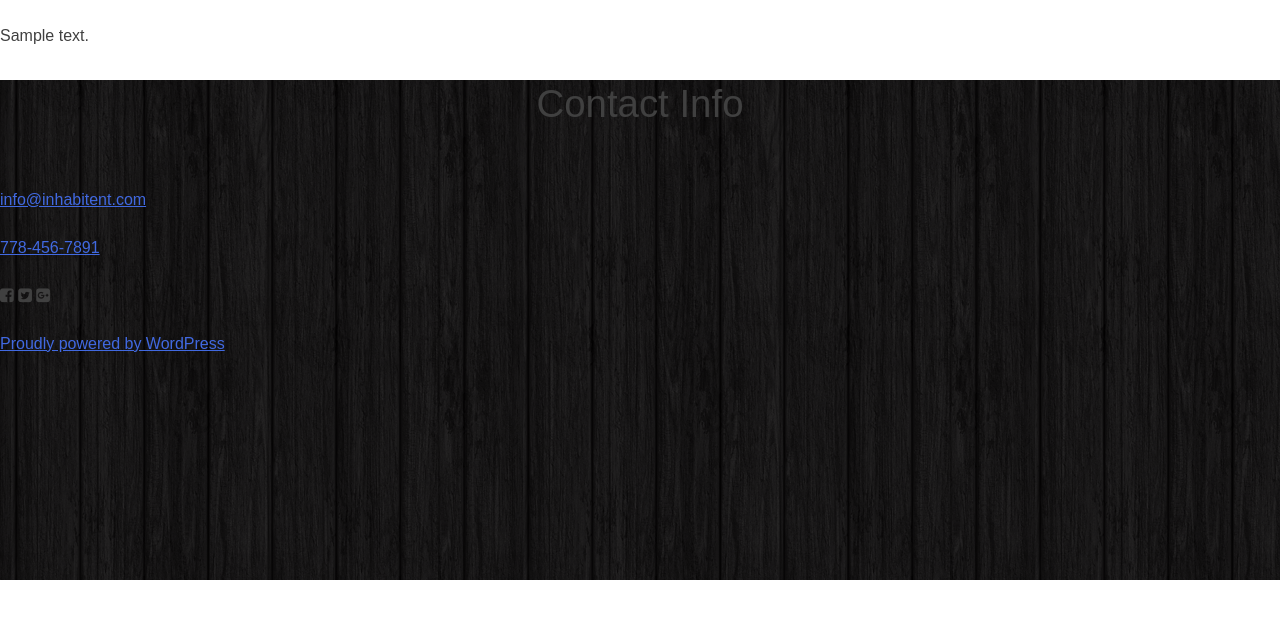
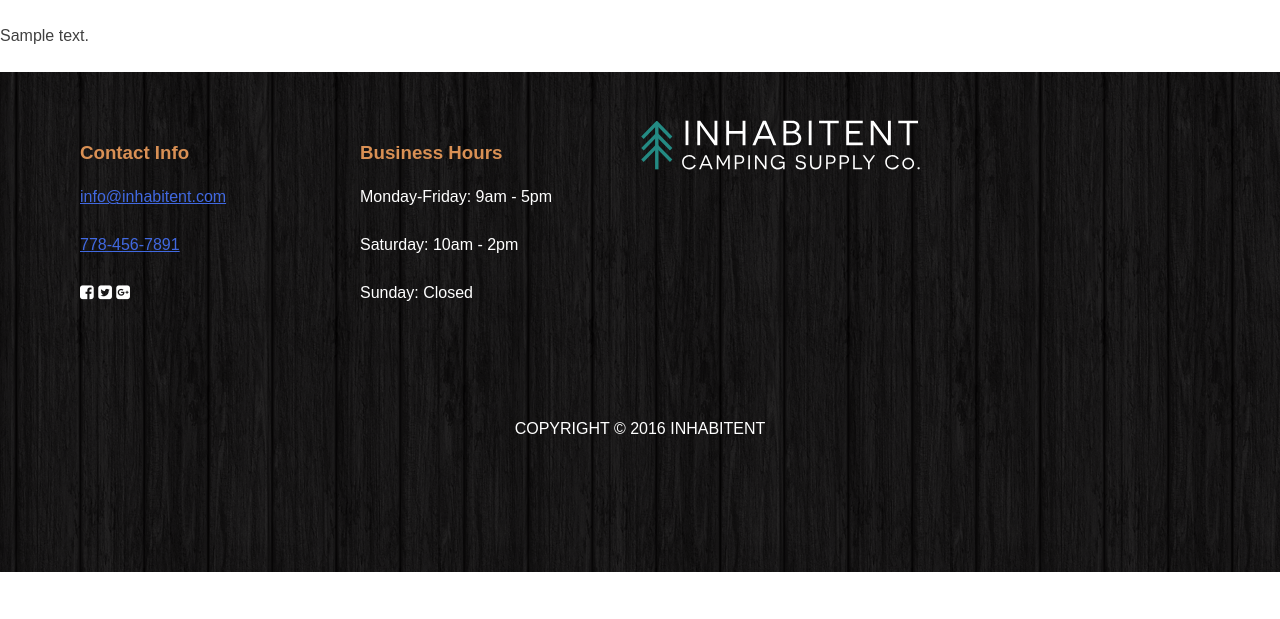
Before and after one commit to HaninMustafa/Inhabitent-Co.-Site, a WordPress theme: template themes/inhabitenttheme/home.php in a window 1280 px wide. Shown: the part 164-783 px from the top of the page. Run offline with PHP 8.4 and a stand-in for WordPress, Linux system fonts and the light colour scheme; the site name, menu and one post (Sample post) are stand-ins, and other content is empty; some libraries are stand-ins or nearby versions; some web fonts are replaced.

Commit message:
set footer

```diff
--- a/themes/inhabitenttheme/footer.php
+++ b/themes/inhabitenttheme/footer.php
@@ -9,10 +9,10 @@
 
 			</div><!-- #content -->
 			<footer id="colophon" class="site-footer" role="contentinfo">
-<div class="footer-info">
+				<div class="footer-info container">
+					<div class="footer-item">
 						<div class="contact-info">
-<div class="contact">
-	<h2>Contact Info</h2>
+							<h3>Contact Info</h3>
 							<p><i></i>
 								<a href="mailto:info@inhabitent.com">info@inhabitent.com</a>
 							</p>
@@ -27,19 +27,35 @@
 							</p>
 						</div>
 					</div>
-	<div class="days-info">
-
+					<div class="footer-item">
+						<div class="days-working">
+							<h3>Business Hours</h3>
+							<p>
+								<span class="day-of-week">Monday-Friday:</span>
+								9am - 5pm
+							</p>
+							<p>
+								<span class="day-of-week">Saturday:</span>
+								10am - 2pm
+							</p>
+							<p>
+								<span class="day-of-week">Sunday:</span>
+								Closed
+							</p>
 						</div>
+					</div>
+					<div class="footer-item">
 						<div class="footer-logo">
-
+							<a href="<?php echo esc_url( home_url('/')); ?>">
+								<img src="<?php echo get_template_directory_uri(). "/images/inhabitent-logo-text.svg"?>" alt=""/>
+							</a>
 						</div>
-
 					</div>
+				</div><!-- #page -->
 				<div class="site-info">
-					<a href="<?php echo esc_url( 'https://wordpress.org/' ); ?>"><?php printf( esc_html( 'Proudly powered by %s' ), 'WordPress' ); ?></a>
+					<p>Copyright &#169; 2016 Inhabitent</p>
 				</div><!-- .site-info -->
 			</footer><!-- #colophon -->
-		</div><!-- #page -->
 
 		<?php wp_footer(); ?>
 
--- a/themes/inhabitenttheme/sass/_footer.scss
+++ b/themes/inhabitenttheme/sass/_footer.scss
@@ -3,11 +3,34 @@
   height: 500px;
 }
 .footer-info {
-
+display:flex;
+}
+.footer-item {
+  margin: 3rem 0;
+  width: 25%;
+  margin-right: 1.5rem;
+  p {
+    color: white;
+  }
 }
 .days-info {
 
 }
-.footer-logo {
-
+.footer-item {
+margin: 3rem 0;
+h3 {
+  color: #d99054;
 }
+}
+.site-info {
+  text-align: center;
+  text-transform: uppercase;
+  p{
+  padding: 1.5rem 0;
+  bottom: 1.5rem;
+  color: white;
+}
+}
+.logo img{
+  text-align: right;
+}
--- a/themes/inhabitenttheme/style.css
+++ b/themes/inhabitenttheme/style.css
@@ -875,6 +875,33 @@ h2 {
   background: url(../../images/dark-wood.png);
   height: 500px; }
 
+.footer-info {
+  display: -ms-flexbox;
+  display: flex; }
+
+.footer-item {
+  margin: 3rem 0;
+  width: 25%;
+  margin-right: 1.5rem; }
+  .footer-item p {
+    color: white; }
+
+.footer-item {
+  margin: 3rem 0; }
+  .footer-item h3 {
+    color: #d99054; }
+
+.site-info {
+  text-align: center;
+  text-transform: uppercase; }
+  .site-info p {
+    padding: 1.5rem 0;
+    bottom: 1.5rem;
+    color: white; }
+
+.logo img {
+  text-align: right; }
+
 .about-hero {
   height: 100vh;
   background-size: cover; }
```
Also changed, not shown: themes/inhabitenttheme/build/css/style.min.css. Lines whose indentation alone changed are shown as unchanged.
